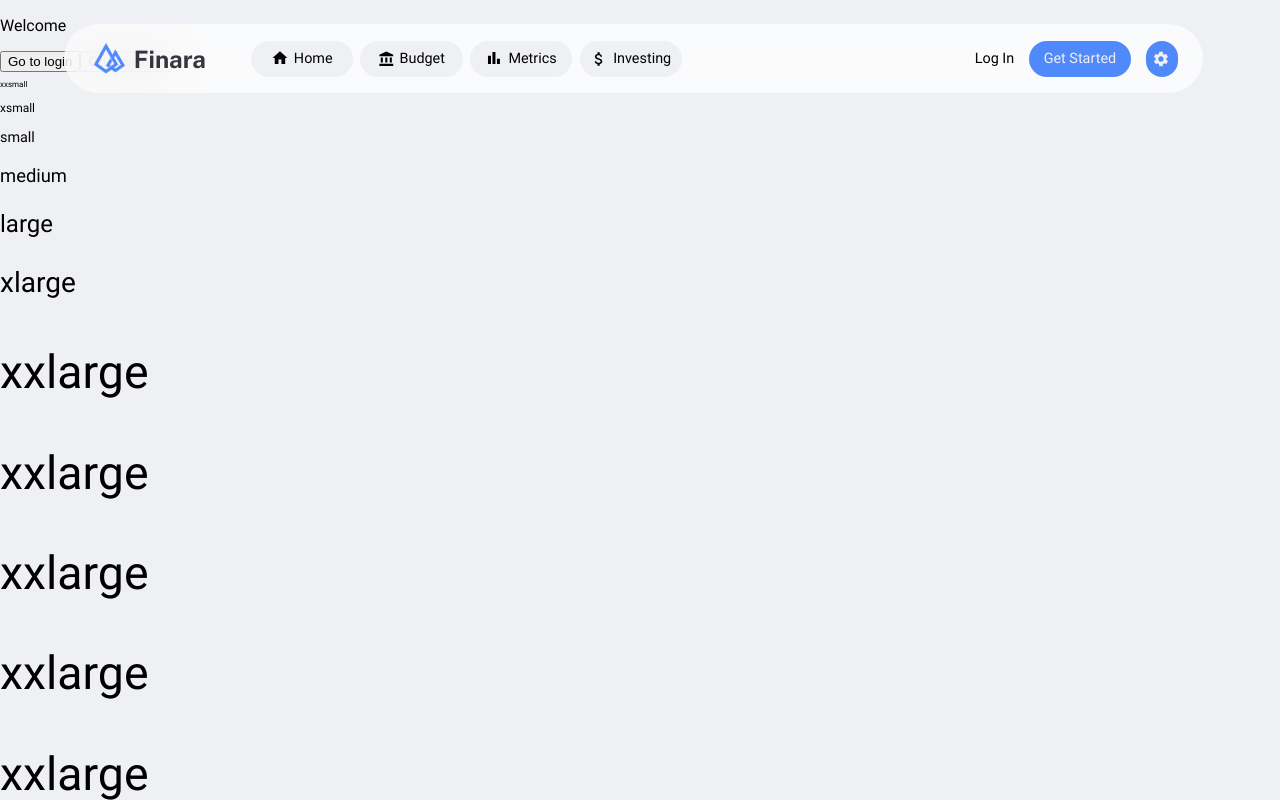
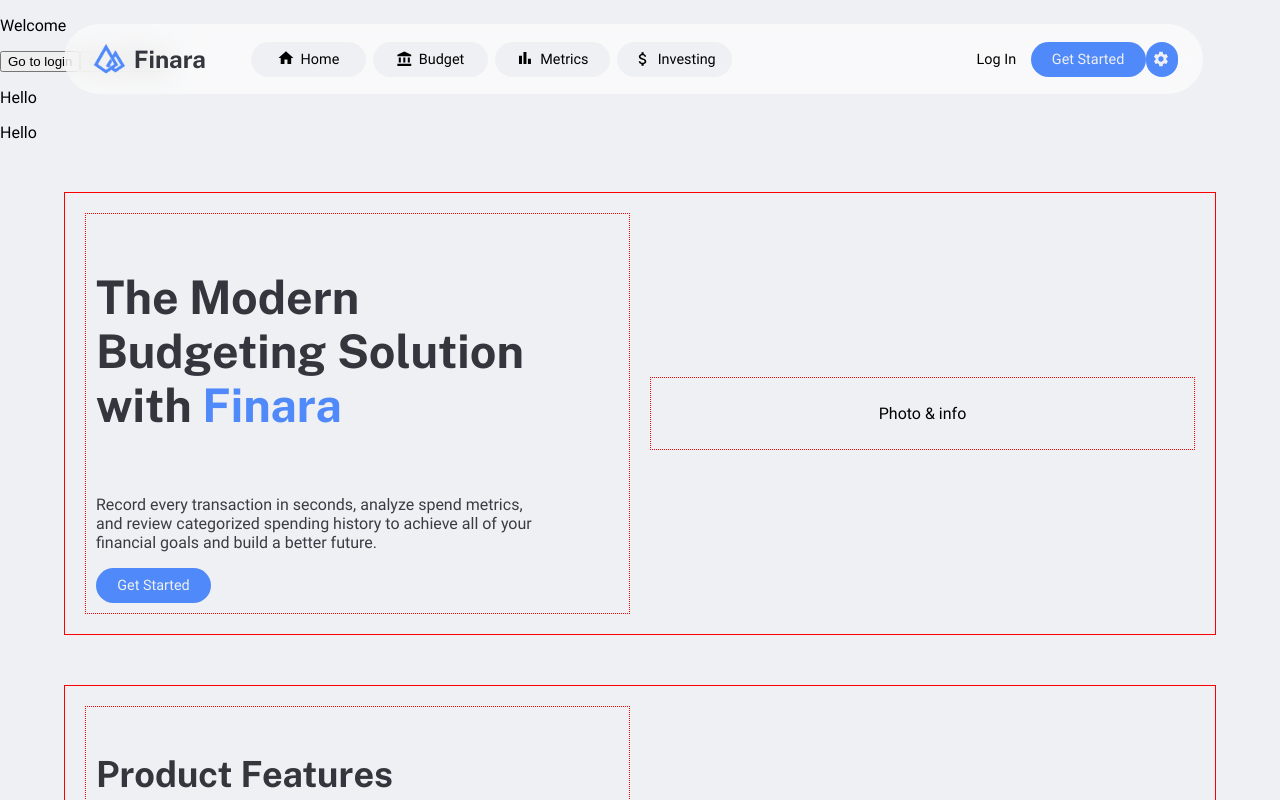
Before and after one commit to evanaddeo/FinaraSolutions, a React (Create React App) app in the folder frontend/: page / in a window 1280 px wide. Built offline with nearby package versions, Linux system fonts and the light colour scheme.

Commit message:
Structured unsigned welcome page

```diff
--- a/frontend/src/App.css
+++ b/frontend/src/App.css
@@ -110,6 +110,22 @@
     background-color: #3a3b44;
 }
 
+.actionBtn {
+    display: flex;
+    width: 115px;
+    background-color: #5089F9;
+    border-color: transparent;
+    height: 35px;
+    border-radius: 50px;
+    align-items: center;
+    color: #eff0f3;
+    justify-content: center;
+}
+
+.actionBtn:hover {
+    background-color: #3361FB;
+}
+
 .secondBtn:hover {
     color: #3a3b44;
     cursor: pointer;
@@ -138,3 +154,11 @@ input {
 form {
     width: 75%;
 }
+
+.secondaryTxt {
+    color: #3a3b44;
+}
+
+.hideItem {
+    display: none;
+}
--- /dev/null
+++ b/frontend/src/components/Footer.js
@@ -0,0 +1,13 @@
+import React from 'react'
+
+import '../styles/Footer.css'
+
+function Footer() {
+    return(
+        <div className='ftr'>
+            <p>Footer</p>
+        </div>
+    )
+}
+
+export default Footer
--- a/frontend/src/components/Header.js
+++ b/frontend/src/components/Header.js
@@ -23,8 +23,11 @@ function Header({signedIn}) {
         if (signedIn) {
             document.getElementById('signup').classList.add('hideItem');
         } else {
+            console.log('should remove profile')
             document.getElementById('profile').classList.add('hideItem');
         }
+        console.log('finished onLoad')
+        console.log(signedIn)
     });
 
 
@@ -55,7 +58,7 @@ function Header({signedIn}) {
                     <button
                         id='signUp'
                         className='actionBtn'
-                        style={ {fontFamily: FONTS.Regular, fontSize: SIZES.small}}
+                        style={ {fontFamily: FONTS.Regular, fontSize: SIZES.small, marginLeft: '4%'}}
                         onClick={() => { navi('/Signup')}}>
                         Get Started
                     </button>
--- a/frontend/src/constants/themes.js
+++ b/frontend/src/constants/themes.js
@@ -13,7 +13,8 @@ export const SIZES = {
     medium: '1.15rem',
     large: '1.5rem',
     xlarge: '1.75rem',
-    xxlarge: '2.9rem',
+    xxlarge: '2.25rem',
+    xxxlarge: '2.9rem',
 };
 
 export const FONTS = {
--- a/frontend/src/pages/Welcome.js
+++ b/frontend/src/pages/Welcome.js
@@ -1,7 +1,10 @@
 import React from 'react'
 import Header from '../components/Header'
+import Footer from '../components/Footer'
+import GooglePlay from '../assets/images/GooglePlayLogo.png'
+import Apple from '../assets/images/AppleLogo.png'
 import { useNavigate } from 'react-router-dom'
-import { SIZES } from '../constants/themes'
+import { FONTS, SIZES, COLORS } from '../constants/themes'
 
 import '../styles/Welcome.css'
 
@@ -16,34 +19,105 @@ function Welcome() {
             <button onClick={ () => { navi('/Login') } }>Go to login</button>
             <button onClick={ () => { navi('/Signup') } }>Go to signup</button>
 
-            <p style={{fontSize: SIZES.xxsmall}}>xxsmall</p>
-            <p style={{fontSize: SIZES.xsmall}}>xsmall</p>
-            <p style={{fontSize: SIZES.small}}>small</p>
-            <p style={{fontSize: SIZES.medium}}>medium</p>
-            <p style={{fontSize: SIZES.large}}>large</p>
-            <p style={{fontSize: SIZES.xlarge}}>xlarge</p>
-            <p style={{fontSize: SIZES.xxlarge}}>xxlarge</p>
-            <p style={{fontSize: SIZES.xxlarge}}>xxlarge</p>
-            <p style={{fontSize: SIZES.xxlarge}}>xxlarge</p>
-            <p style={{fontSize: SIZES.xxlarge}}>xxlarge</p>
-            <p style={{fontSize: SIZES.xxlarge}}>xxlarge</p>
-            <p style={{fontSize: SIZES.xxlarge}}>xxlarge</p>
-            <p style={{fontSize: SIZES.xxlarge}}>xxlarge</p>
-            <p style={{fontSize: SIZES.xxlarge}}>xxlarge</p>
-            <p style={{fontSize: SIZES.xxlarge}}>xxlarge</p>
-            <p style={{fontSize: SIZES.xxlarge}}>xxlarge</p>
-            <p style={{fontSize: SIZES.xxlarge}}>xxlarge</p>
-            <p style={{fontSize: SIZES.xxlarge}}>xxlarge</p>
-            <p style={{fontSize: SIZES.xxlarge}}>xxlarge</p>
-            <p style={{fontSize: SIZES.xxlarge}}>xxlarge</p>
-            <p style={{fontSize: SIZES.xxlarge}}>xxlarge</p>
-            <p style={{fontSize: SIZES.xxlarge}}>xxlarge</p>
-            <p style={{fontSize: SIZES.xxlarge}}>xxlarge</p>
-            <p style={{fontSize: SIZES.xxlarge}}>xxlarge</p>
-            <p style={{fontSize: SIZES.xxlarge}}>xxlarge</p>
-            <p style={{fontSize: SIZES.xxlarge}}>xxlarge</p>
-            <p style={{fontSize: SIZES.xxlarge}}>xxlarge</p>
-            <p style={{fontSize: SIZES.xxlarge}}>xxlarge</p>
+            <p>Hello</p>
+            <p>Hello</p>
+
+            {/* Intro Hero Section*/}
+            <div className='sectionContainer'>
+
+                <div className='subsection' style={{alignItems: 'flex-start'}}>
+                    <p style={{fontSize: SIZES.xxxlarge, fontFamily: FONTS.Title, color: COLORS.black}}>
+                        The Modern <br></br>Budgeting Solution <br></br>with <span style={{color: COLORS.blue1}}>Finara</span>
+                    </p>
+                    <p className='secondaryTxt'>
+                        Record every transaction in seconds, analyze spend metrics, <br></br>
+                        and review categorized spending history to achieve all of your <br></br>
+                        financial goals and build a better future.
+                    </p>
+                    <button
+                        className='actionBtn'
+                        style={ {fontFamily: FONTS.Regular, fontSize: SIZES.small}}
+                        onClick={() => { navi('/Signup')}}>
+                        Get Started
+                    </button>
+                </div>
+
+                <div className='subsection'>
+                    <p>Photo & info</p>
+                </div>
+            </div>
+
+            {/* Product Features Section*/}
+            <div className='sectionContainer'>
+                <div className='subsection' style={{alignItems: 'flex-start'}}>
+                    <p style={{fontSize: SIZES.xxlarge, fontFamily: FONTS.Title, color: COLORS.black}}>Product Features</p>
+                    <p className='secondaryTxt'>
+                        Customize your budget plan, analyze spend metrics, and get a snapshot of your financial status from your Desktop or mobile device.
+                    </p>
+                    <p>Dashboard</p>
+                    <p>Advanced Metrics</p>
+                    <p>Budget Tools</p>
+                </div>
+                <div className='subsection'>
+                    <p>Graphic on selected Ft</p>
+                </div>
+            </div>
+
+            {/* Mobile App Section*/}
+            <div className='sectionContainer'>
+
+                <div className='subsection'>
+                    <p>large phone</p>
+                </div>
+
+                <div className='subsection' style={{alignItems: 'flex-end', textAlign: 'right'}}>
+                    <p style={{fontSize: SIZES.xxlarge, fontFamily: FONTS.Title, color: COLORS.black}}>The Best App to Support Your <br></br>Financial Future</p>
+                    <p className='secondaryTxt'>
+                        Don't let your on-the-go lifestyle get in the way of your budgeting <br></br>
+                        goals. Add & edit expenses anywhere, anytime.
+                    </p>
+
+                    <div className='subsectionRow'>
+
+                        <button className='mobileDownload' style={{marginRight: '.5vw'}}>
+                            <div className='mobileContent'>
+                                <img className='mobileLogo' src={Apple} style={{width: '17px', marginTop: '-2px'}}alt='Apple Logo' />
+
+                                <div className='mobileSpecifics'>
+                                    <p className='txt' style={{fontSize: '.5rem'}}>Get on the</p>
+                                    <p className='txt' style={{fontSize: '.8rem'}}>App Store</p>
+                                </div>
+                            </div>
+                        </button>
+
+                        <button className='mobileDownload'>
+                            <div className='mobileContent'>
+                                <img className='mobileLogo' src={GooglePlay} alt='Play Logo' />
+
+                                <div className='mobileSpecifics'>
+                                    <p className='txt' style={{fontSize: '.5rem'}}>Get on the</p>
+                                    <p className='txt' style={{fontSize: '.8rem'}}>Play Store</p>
+                                </div>
+                            </div>
+                        </button>
+
+                    </div>
+                </div>
+            </div>
+
+            {/* Get Started Section*/}
+            <div className='sectionContainer'>
+                <div className='subsection' style={{textAlign: 'center'}}>
+                    <p style={{fontSize: SIZES.xxlarge, fontFamily: FONTS.Title, color: COLORS.black}}>Let's Spend <span style={{color: COLORS.blue1}}>Smart</span>.</p>
+                    <p className='secondaryTxt'>Explore our cutting-edge financial health services, delivering high-quality solutions tailored to your needs. <br></br>Elevate your experience with top-tier features from Finara.</p>
+                    <div className='subsectionRow'>
+                        <p>Email entry btn</p>
+                        <p>____submit btn</p>
+                    </div>
+                </div>
+            </div>
+
+            <Footer />
         </div>
     )
 }
--- /dev/null
+++ b/frontend/src/styles/Footer.css
@@ -0,0 +1,10 @@
+.ftr {
+    display: flex;
+    flex-direction: row;
+    height: 8vh;
+    background-color: rgba(255, 255, 255, .6);
+    border-radius: 100px;
+    margin: 0vh 5vw 3vh 5vw;
+    width: 85vw;
+    /* box-shadow: 0 0 0.1rem #5089F9; */
+}
--- a/frontend/src/styles/Header.css
+++ b/frontend/src/styles/Header.css
@@ -1,10 +1,10 @@
 .hdrBody {
     display: flex;
     flex-direction: row;
-    height: 8vh;
+    height: 65px;
     padding: .2vw 2vw .2vw 2vw;
-    background-color: rgba(255, 255, 255, .7);
-    backdrop-filter: blur(20px);
+    background-color: rgba(255, 255, 255, .6);
+    backdrop-filter: blur(15px);
     border-radius: 100px;
     margin: 3vh 5vw 0vh 5vw;
     width: 85vw;
@@ -29,10 +29,10 @@
 
 .navBtn {
     display: flex;
-    width: 8vw;
+    width: 115px;
     background-color: #eff0f3;
     border-color: transparent;
-    height: 4.5vh;
+    height: 35px;
     border-radius: 50px;
     align-items: center;
     justify-content: center;
@@ -58,24 +58,3 @@
     color: '#34353d';
     margin-right: 6%;
 }
-
-.actionBtn {
-    display: flex;
-    width: 8vw;
-    background-color: #5089F9;
-    border-color: transparent;
-    height: 4.5vh;
-    border-radius: 50px;
-    align-items: center;
-    color: #eff0f3;
-    margin-left: 4%;
-    justify-content: center;
-}
-
-.actionBtn:hover {
-    background-color: #3361FB;
-}
-
-.hideItem {
-    display: none;
-}
--- a/frontend/src/styles/Welcome.css
+++ b/frontend/src/styles/Welcome.css
@@ -0,0 +1,64 @@
+#ftr {
+    position: absolute;
+    bottom: 0px;
+}
+
+.sectionContainer {
+    display: flex;
+    flex-direction: row;
+    align-items: center;
+    border: 1px solid red;
+    margin: 50px 5vw 50px 5vw;
+    padding: 10px;
+}
+
+.subsection {
+    border: 1px dotted red;
+    display: flex;
+    flex: 1;
+    margin: 10px;
+    padding: 10px;
+    align-items: center;
+    flex-direction: column;
+}
+
+.subsectionRow {
+    display: flex;
+}
+
+.mobileDownload {
+    display: flex;
+    height: 40px;
+    border-radius: 30px;
+    border: 0px;
+    background-color: #34353d;
+    width: 125px;
+    justify-content: center;
+}
+
+.mobileDownload:hover {
+    background-color: #3a3b44c9;
+}
+
+.mobileContent {
+    display: flex;
+    flex-direction: row;
+    align-items: center;
+    justify-content: center;
+}
+
+.mobileSpecifics {
+    display: flex;
+    flex-direction: column;
+    align-items: flex-start;
+}
+
+.mobileLogo {
+    width: 20px;
+    margin-right: 12px;
+}
+
+.txt {
+    margin: 0px;
+    color: #eff0f3;
+}
```
